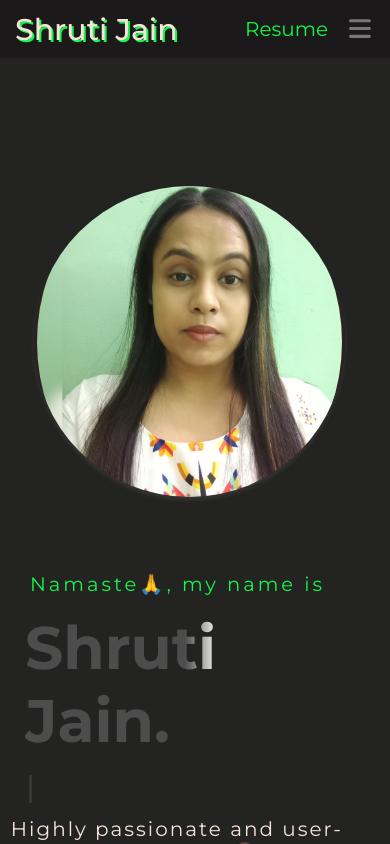
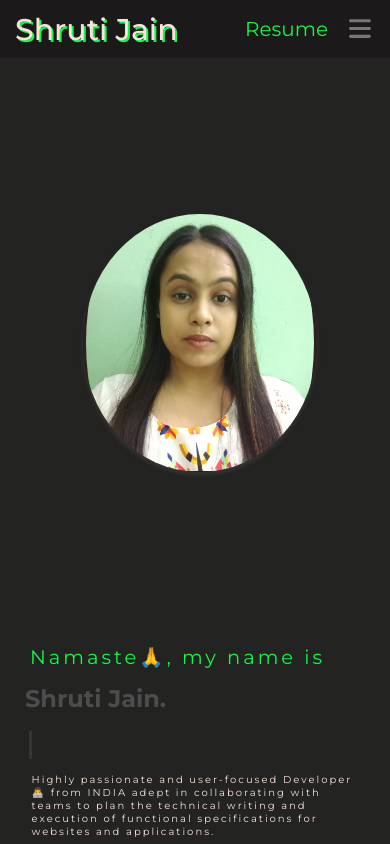
Before and after one commit to Shrutij512/Shrutij512.github.io, a React (Create React App) app: page / in a window 390 px wide. Shown: the top 844 px of the page. Built offline with nearby package versions, Linux system fonts and the light colour scheme.

Commit message:
horizontal scrolling removed

```diff
--- a/src/App.css
+++ b/src/App.css
@@ -574,21 +574,26 @@ a:hover {
         flex-direction: column;
     }
     .outer-circle {
-        margin-top: 150px;
-        margin-left: 116px;
-        width: 311px;
-        height: 311px;
+        margin-top: 62%;
+        margin-left: 23%;
+        width: 63%;
+        height: 43%;
+    }
+    #user-detail-name {
+        font-size: x-large;
     }
     .inner-circle img {
-        width: 330px;
+        width: 115%;
+        margin-top: 18%;
+        margin-left: -8%;
     }
     .info {
-        font-size: 20px;
-        margin-left: -1.2rem;
+        font-size: 10px;
+        margin-left: 0.1rem;
     }
     .home-img-cont {
-        margin-top: 15rem;
-        margin-left: -5rem;
+        margin-top: 1rem;
+        margin-left: 0.5rem;
     }
     #about {
         margin-top: 20rem;
@@ -597,6 +602,10 @@ a:hover {
     }
     #github-stat {
         flex-direction: column;
+        width: 90%;
+    }
+    #github-top-langs {
+        width: 98%;
     }
     #contact-icons {
         display: none;
--- a/src/components/Github.jsx
+++ b/src/components/Github.jsx
@@ -16,7 +16,7 @@ export const Github = () => {
 
         <GitHubCalendar
           fontSize={16}
-          blockSize={15}
+          blockSize={13}
           year={2023}
           username="Shrutij512"
         />
--- a/src/components/Navbar.jsx
+++ b/src/components/Navbar.jsx
@@ -24,7 +24,7 @@ export default function Navbar({ handleClick, boolean }) {
         <div className="ham-container">
           <a rel="noreferrer" href={resume}
             onClick={handleDownload}
-            download={'Baby_Gupta_Resume'} className="contact-button resume-button first-btn">
+            download={'Shruti_Jain_resume'} className="contact-button resume-button first-btn">
             Resume
           </a>
           <span className="ham">
--- a/src/components/Skills.jsx
+++ b/src/components/Skills.jsx
@@ -7,10 +7,10 @@ import AOS from "aos";
 
 export const Skills = () => {
 
-  useEffect(() => {
-    AOS.init();
-    AOS.refresh();
-  }, []);
+  // useEffect(() => {
+  //   AOS.init();
+  //   AOS.refresh();
+  // }, []);
 
   return (
     <section data-aos="fade-up" className="sections" id="skills">
@@ -18,7 +18,7 @@ export const Skills = () => {
         <span className="sauce">Skills</span>
       </h1>
       <div></div>
-      <p data-aos="fade-up" style={{ marginLeft: "50px" }}>Here are a few Technologies I’ve been working with recently:</p>
+      <p data-aos="fade-up" >Here are a few Technologies I’ve been working with recently:</p>
       <ul data-aos="fade-up" className="skills-list">
         <li className="skills-card">
           <div className="skills-card-name" > <SiJavascript className="skills-card-img" color="rgb(21, 246, 73)" /> JavaScript</div>
@@ -51,7 +51,7 @@ export const Skills = () => {
           <div className="skills-card-name" ><FaJava className="skills-card-img" fontSize={'27px'} color="rgb(21, 246, 73)" /> Java</div>
         </li>
       </ul>
-      <p data-aos="fade-up" style={{ marginTop: '3rem', marginLeft: "50px" }}>Here are a few Tools I’ve been working with recently:</p>
+      <p data-aos="fade-up" style={{ marginTop: '3rem', marginLeft: "1rem" }}>Here are a few Tools I’ve been working with recently:</p>
       <ul data-aos="fade-up" className="skills-list">
         <li className="skills-card">
           <div className="skills-card-name" > <FaGitSquare className="skills-card-img" color="rgb(21, 246, 73)" /> Git</div>
```
Also changed, not shown: src/images/projects/portfolio_img.png.
